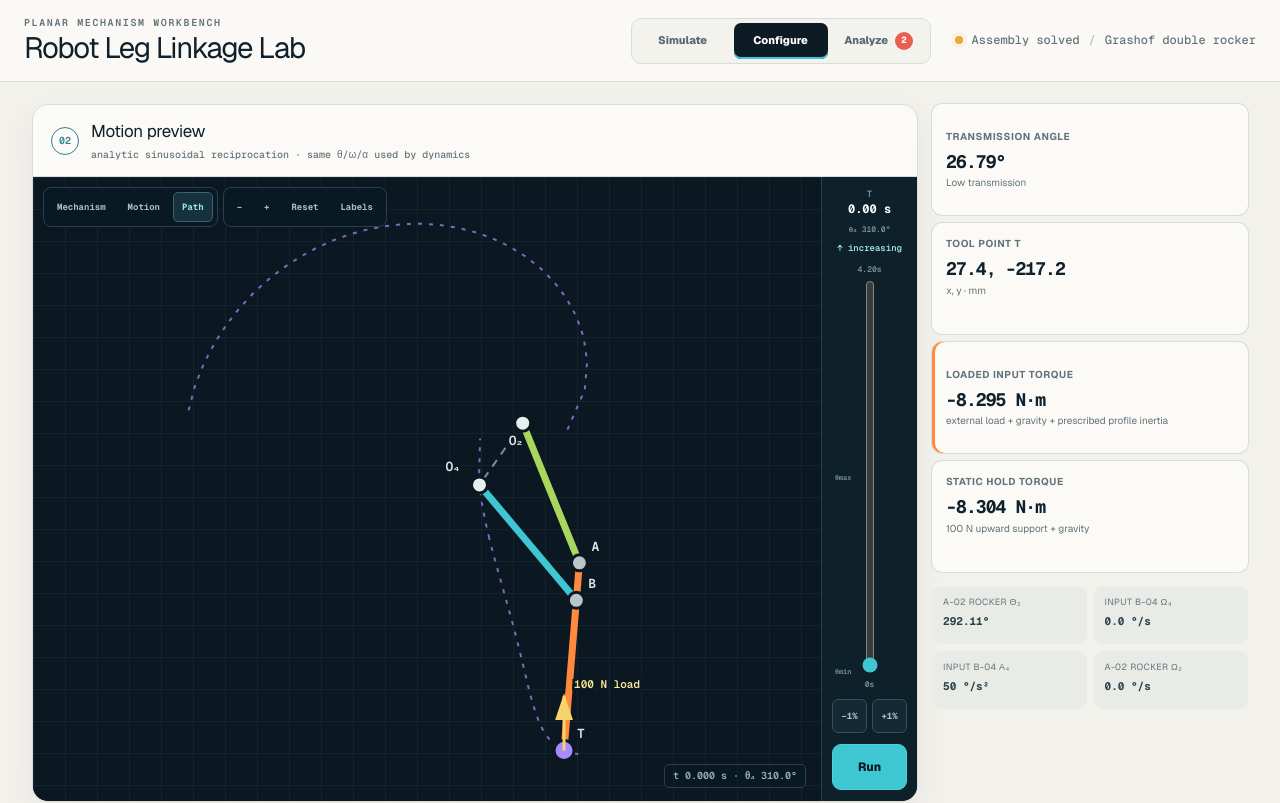
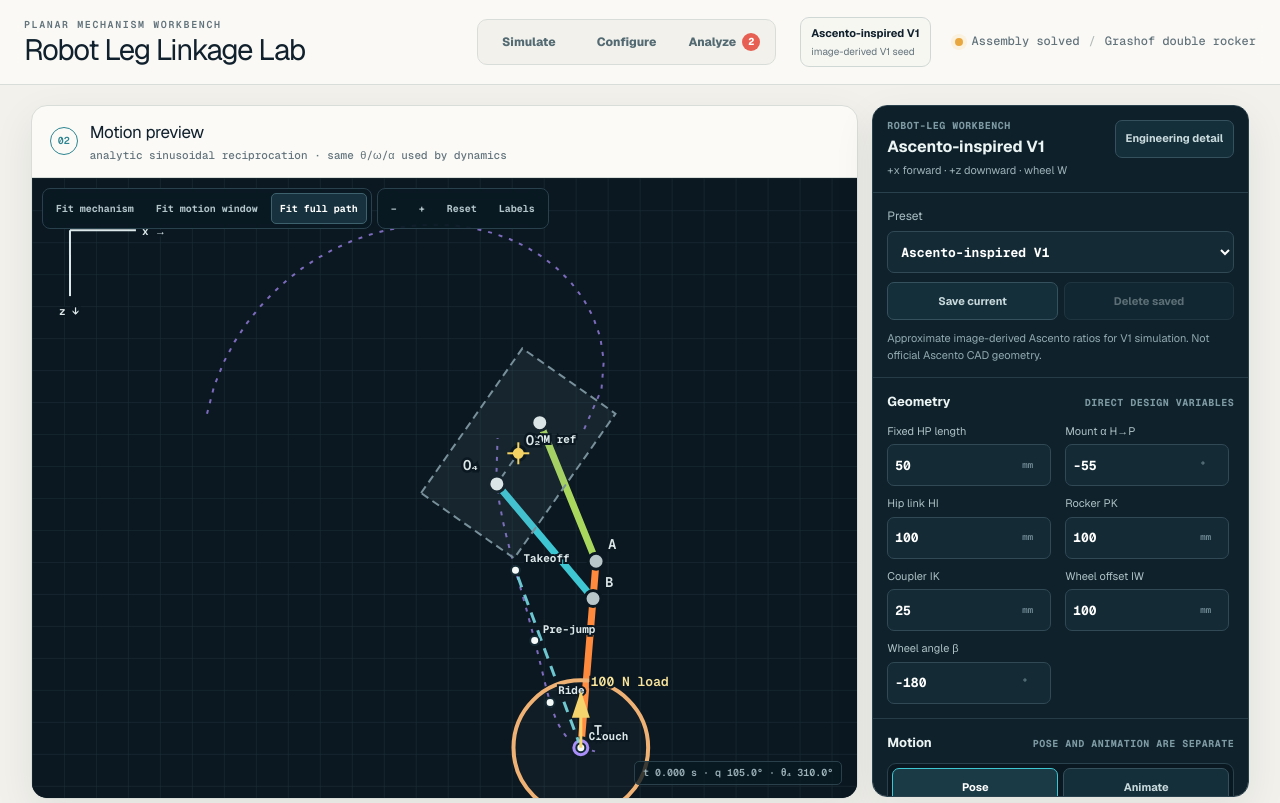
Before and after one commit to MarcusFunt/Robot-Leg-Linkage, a Next.js app in the folder robot-leg-linkage-lab-source-v5/robot-leg-linkage-lab/: page / in a window 1280 px wide. Shown: the top 803 px of the page. Built offline with nearby package versions, Linux system fonts and the light colour scheme.

Commit message:
Use consolidated robot workbench UX layer

```diff
--- a/robot-leg-linkage-lab-source-v5/robot-leg-linkage-lab/app/layout.tsx
+++ b/robot-leg-linkage-lab-source-v5/robot-leg-linkage-lab/app/layout.tsx
@@ -1,13 +1,27 @@
 import type { Metadata } from "next";
 import { Geist, Geist_Mono } from "next/font/google";
 import "./globals.css";
-import "./mobile-enhancements.css";
-import "./motion-profile.css";
-import "./ux-enhancements.css";
-import UXEnhancements from "./ux-enhancements";
+import "./workbench.css";
+import RobotWorkbench from "./robot-workbench";
 
 const basePath = process.env.NEXT_PUBLIC_BASE_PATH ?? "";
 const geistSans = Geist({ variable: "--font-geist-sans", subsets: ["latin"] });
 const geistMono = Geist_Mono({ variable: "--font-geist-mono", subsets: ["latin"] });
-export const metadata: Metadata = { title: "Robot Leg Linkage Lab", description: "Configurable four-bar robot leg kinematics and load analysis.", other: { "codex-preview": "development" }, icons: { icon: `${basePath}/favicon.svg`, shortcut: `${basePath}/favicon.svg` } };
-export default function RootLayout({ children }: Readonly<{ children: React.ReactNode }>) { return <html lang="en"><body className={`${geistSans.variable} ${geistMono.variable}`}>{children}<UXEnhancements /></body></html>; }
+
+export const metadata: Metadata = {
+  title: "Robot Leg Linkage Lab",
+  description: "Robot-leg focused four-bar linkage kinematics, path, motion, load, and design comparison workbench.",
+  other: { "codex-preview": "development" },
+  icons: { icon: `${basePath}/favicon.svg`, shortcut: `${basePath}/favicon.svg` },
+};
+
+export default function RootLayout({ children }: Readonly<{ children: React.ReactNode }>) {
+  return (
+    <html lang="en">
+      <body className={`${geistSans.variable} ${geistMono.variable}`}>
+        {children}
+        <RobotWorkbench />
+      </body>
+    </html>
+  );
+}
```
